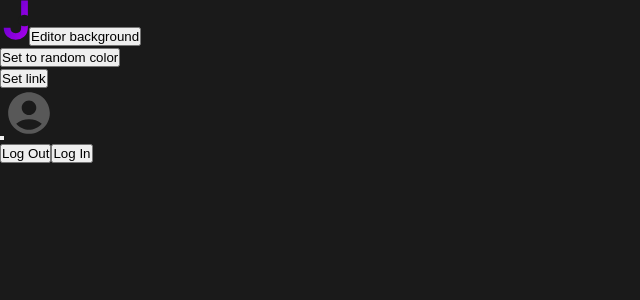
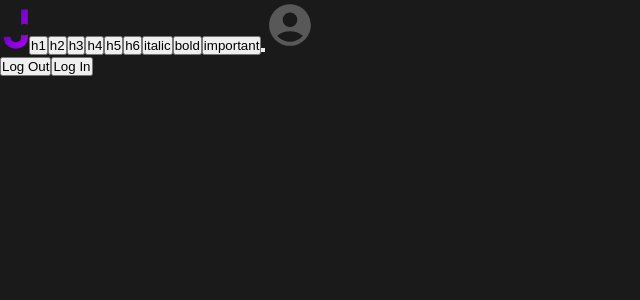
Before and after one commit to ZeSved/Jaida, a Next.js app: page /m/1/settings in a window 1280 px wide. Shown: the top 300 px of the page, without its empty margins (0-640 px from the left). Built offline with nearby package versions, Linux system fonts and the light colour scheme; no server answers.

Commit message:
progress on formatting

```diff
--- a/app/_components/Header/login.tsx
+++ b/app/_components/Header/login.tsx
@@ -9,7 +9,7 @@ import {
 	User,
 } from 'firebase/auth'
 import { useRouter } from 'next/navigation'
-import { doc, setDoc } from 'firebase/firestore'
+import { collection, doc, setDoc } from 'firebase/firestore'
 
 import s from './header.module.scss'
 import Image from 'next/image'
@@ -25,7 +25,9 @@ export default function Login() {
 
 		async function updateDB() {
 			try {
-				const docf = await setDoc(doc(db, 'users', currentUser!.uid), {
+				const userDocument = doc(db, 'users', currentUser!.uid)
+
+				await setDoc(userDocument, {
 					email: currentUser?.email,
 					displayName: currentUser?.displayName,
 					uid: currentUser?.uid,
--- a/app/m/[id]/settings/option.tsx
+++ b/app/m/[id]/settings/option.tsx
@@ -21,6 +21,18 @@ export default function Setting({
 		setColorType(e.target.value as Colors)
 	}
 
+	const buttons = [
+		{ text: 'h1', fun: () => setFormat('h1') },
+		{ text: 'h2', fun: () => setFormat('h2') },
+		{ text: 'h3', fun: () => setFormat('h3') },
+		{ text: 'h4', fun: () => setFormat('h4') },
+		{ text: 'h5', fun: () => setFormat('h5') },
+		{ text: 'h6', fun: () => setFormat('h6') },
+		{ text: 'italic', fun: () => setFormat('italic') },
+		{ text: 'bold', fun: () => setFormat('bold') },
+		{ text: 'important', fun: () => setFormat('important') },
+	]
+
 	useEffect(() => {
 		if (format === undefined) return
 
@@ -31,7 +43,7 @@ export default function Setting({
 		const text = parent?.textContent
 
 		const selectedText = text?.substring(selObj.focusOffset, selObj.anchorOffset)
-		console.log(selectedText, selObj.focusOffset, selObj.anchorOffset, selRange, selObj)
+		console.log(selectedText, selRange, selObj)
 
 		parent!.innerHTML = `${text?.substring(0, selObj.focusOffset)}${createHTML(
 			format,
@@ -43,7 +55,14 @@ export default function Setting({
 
 	return (
 		<>
-			<button onClick={() => setShow(!show)}>Editor background</button>
+			{buttons.map((b) => (
+				<button
+					onClick={b.fun}
+					key={b.text}>
+					{b.text}
+				</button>
+			))}
+			{/* <button onClick={() => setShow(!show)}>Editor background</button>
 			<div className={show ? s.setColor : s.display}>
 				<div>
 					<div
@@ -101,7 +120,7 @@ export default function Setting({
 						setCustomInput={setCustomInput}
 					/>
 				</button>
-			</div>
+			</div> */}
 		</>
 	)
 }
```
Also changed, not shown: app/page.tsx (+7 -0 lines), app/home_page/NewDoc.tsx (added), public/Create new file.svg (added).
